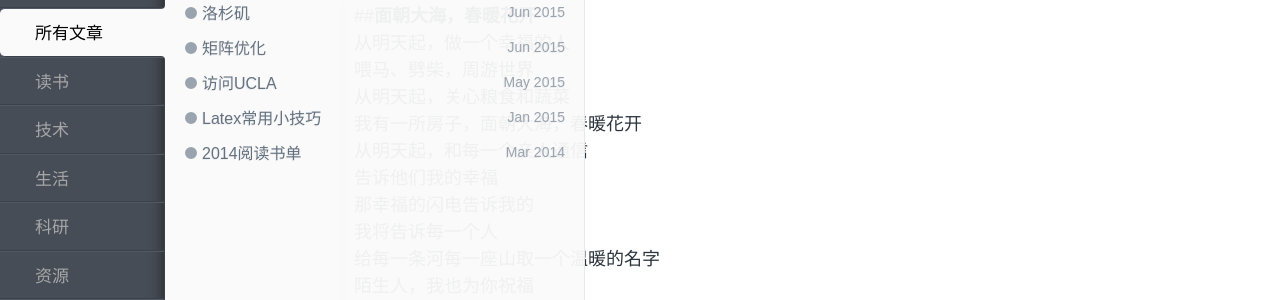
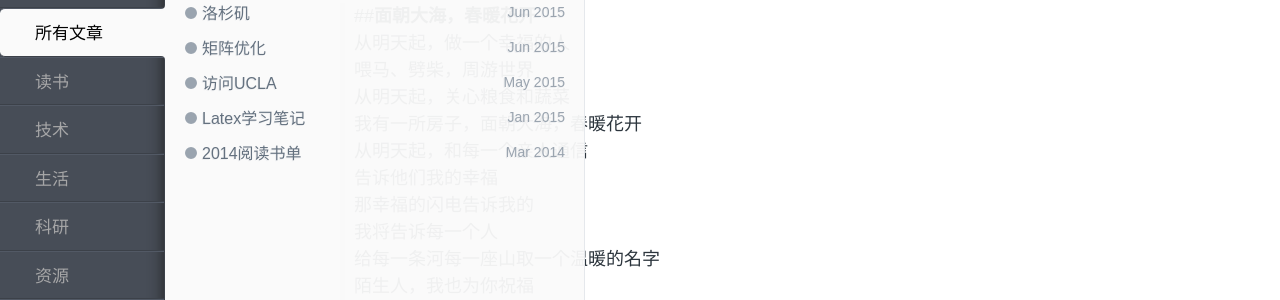
Before and after one commit to polyHong/polyHong.github.io, a Jekyll site: the page built from index.md, in a window 1280 px wide. Shown: the part 183-483 px from the top of the page. Built offline with Jekyll 4.4.1, drawn with Linux system fonts in a browser that asks for light colours; Markdown is read by kramdown in place of the engine named in the settings.

Commit message:
Latex learning note revised

````diff
--- a/_posts/tech/2015-01-10-use-latex.md
+++ b/_posts/tech/2015-01-10-use-latex.md
@@ -1,13 +1,15 @@
 ---
 layout: post
-title: Latex常用小技巧
+title: Latex学习笔记
 category: 技术
 tags: Blog
 keywords: Latex
 description:
 ---
 
-## ① Latex 设置字体大小命令由小到大依次为:
+## ① Latex设置字体大小命令
+由小到大依次为:
+
 ```tex
 \tiny
 \scriptsize
````
Also changed, not shown: other parts of _posts/tech/2015-01-10-use-latex.md (+3 -0 lines).
